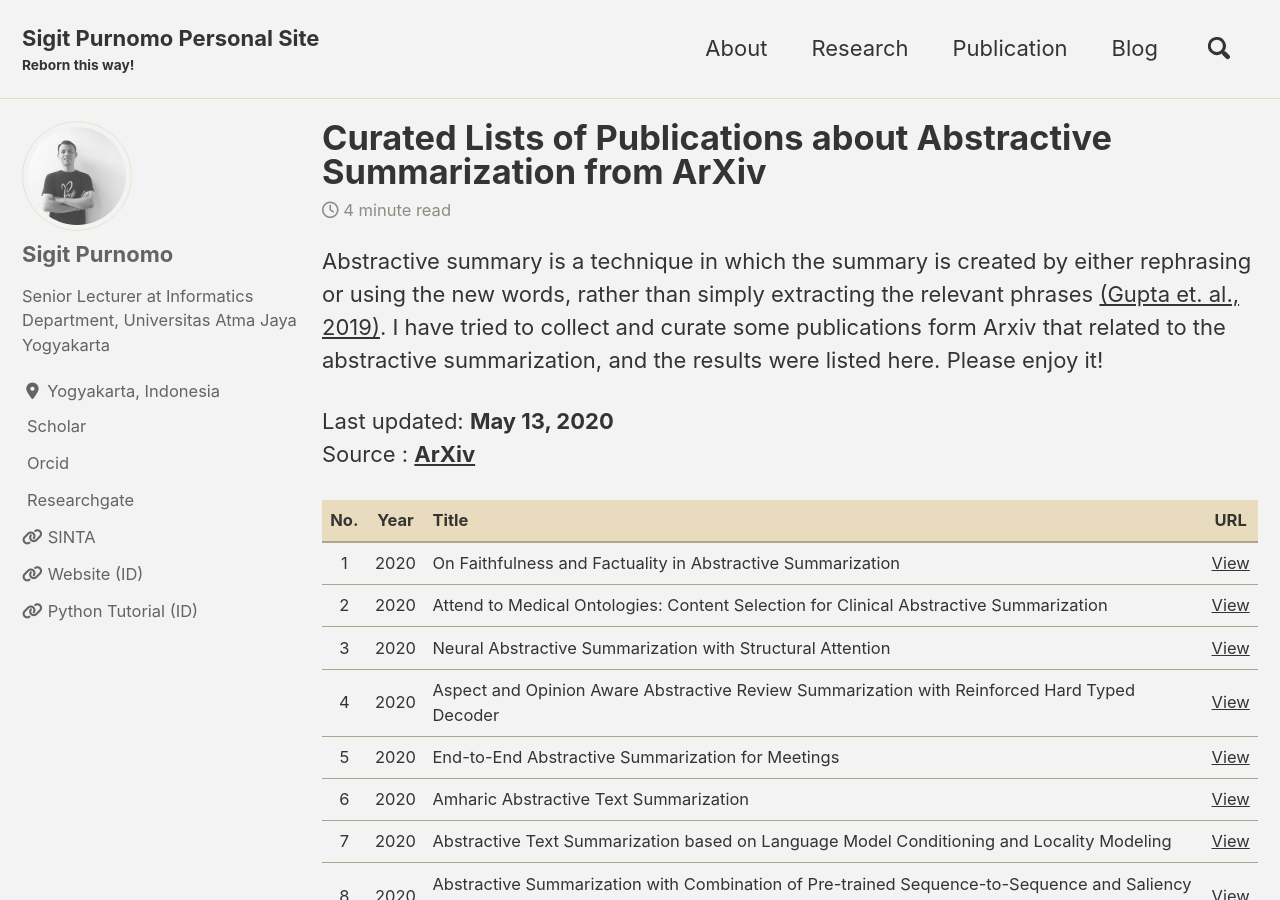
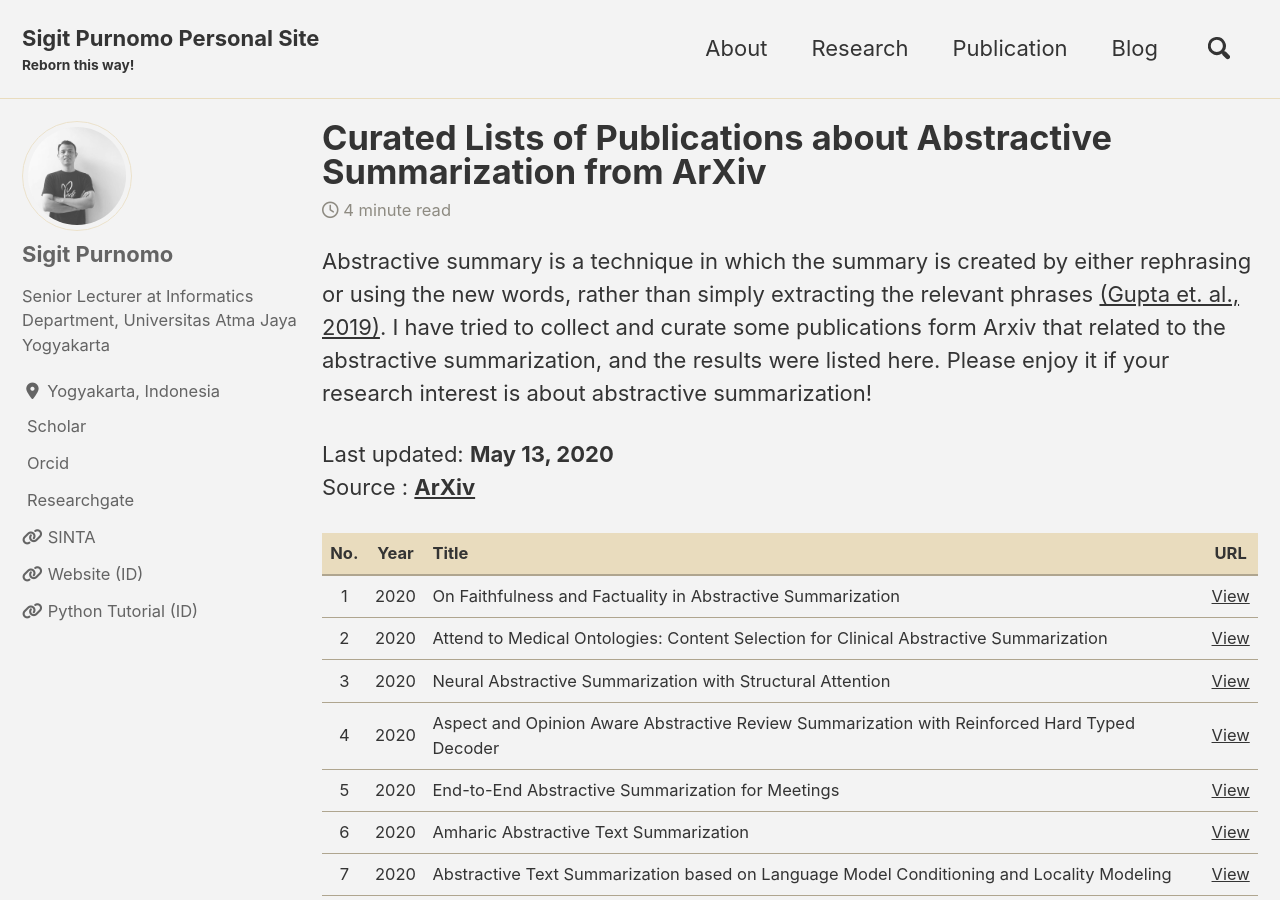
Before and after one commit to sigit-purnomo/sigit-purnomo.github.io, a Jekyll site: the page built from _posts/2020-05-13-curated-lists-of-publications-about-abstractive-summarization-from-arxiv.md, in a window 1280 px wide and 900 px high. Built offline with Jekyll 4.4.1, drawn with Linux system fonts in a browser that asks for light colours; cached includes are drawn as plain includes; nearby versions of some CDN libraries; a style sheet for code colours, icons or effects is not loaded.

Commit message:
Update post content

```diff
--- a/_posts/2020-05-13-curated-lists-of-publications-about-abstractive-summarization-from-arxiv.md
+++ b/_posts/2020-05-13-curated-lists-of-publications-about-abstractive-summarization-from-arxiv.md
@@ -7,7 +7,7 @@ categories: [natural-language-proessing]
 tags: [abstractive-summarization, document-summarization]
 ---
 
-Abstractive summary is a technique in which the summary is created by either rephrasing or using the new words, rather than simply extracting the relevant phrases [(Gupta et. al., 2019)](https://doi.org/10.1016/j.eswa.2018.12.011). I have tried to collect and curate some publications form Arxiv that related to the abstractive summarization, and the results were listed here. Please enjoy it!
+Abstractive summary is a technique in which the summary is created by either rephrasing or using the new words, rather than simply extracting the relevant phrases [(Gupta et. al., 2019)](https://doi.org/10.1016/j.eswa.2018.12.011). I have tried to collect and curate some publications form Arxiv that related to the abstractive summarization, and the results were listed here. Please enjoy it if your research interest is about abstractive summarization!
 
 Last updated: **May 13, 2020** <br />
 Source      : [**ArXiv**](https://arxiv.org/)
```
Also changed, not shown: 1 other file.
